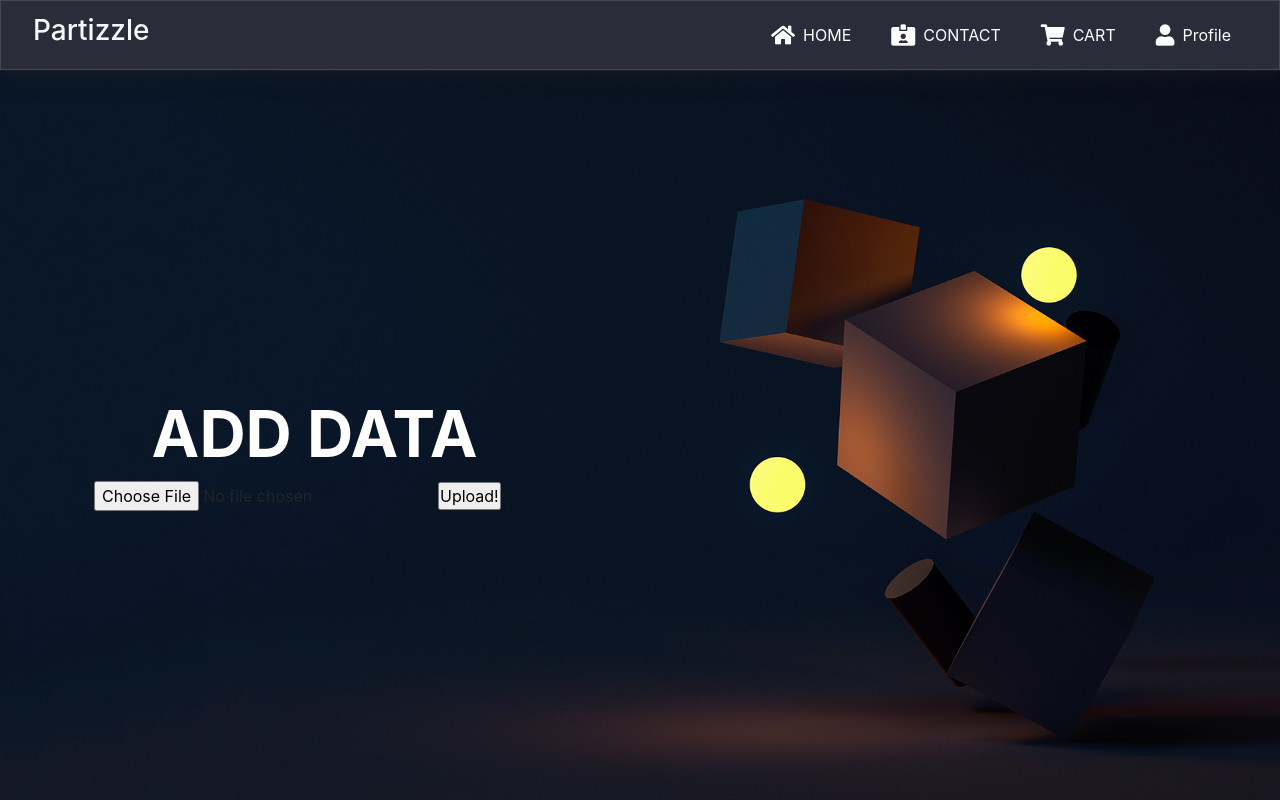
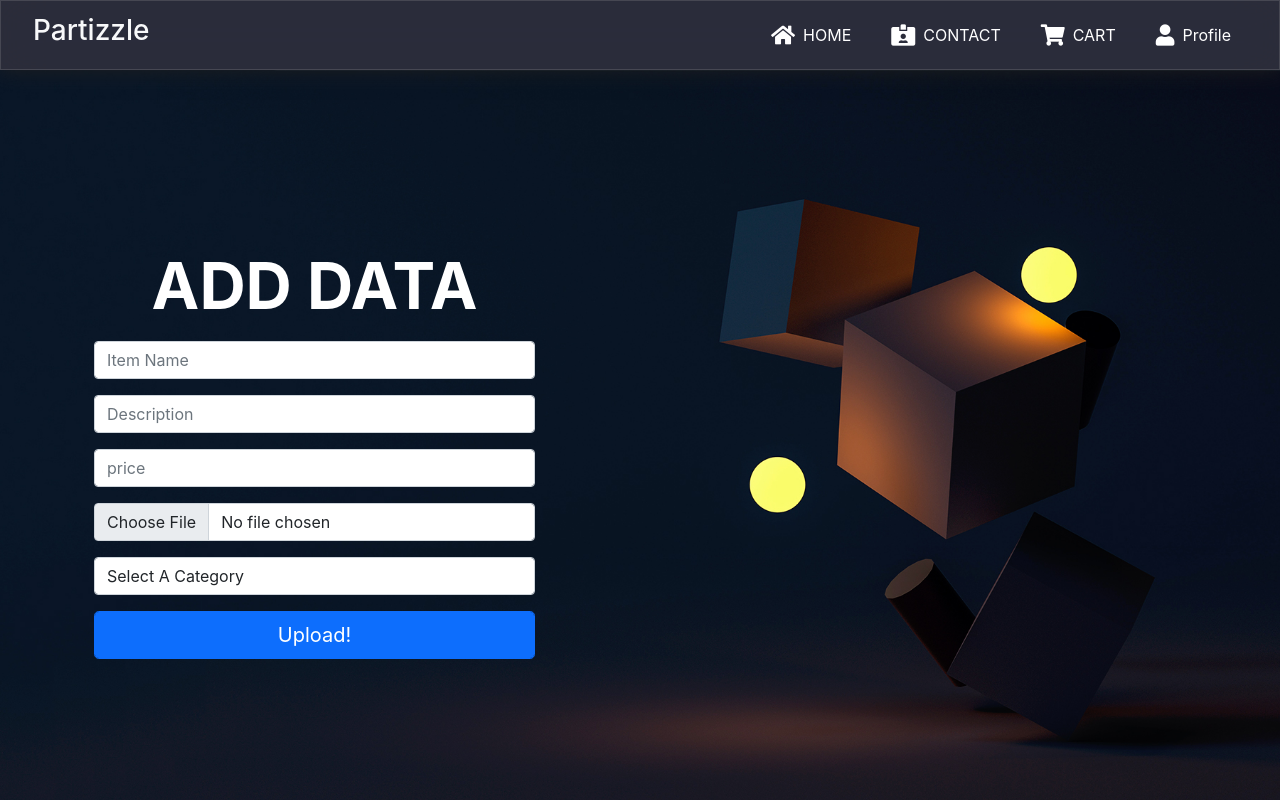
Before and after one commit to amansandhu2718/partizzle, a React (Create React App) app in the folder Frontend/partizzlefrontend/: page /admin in a window 1280 px wide. Shown: the top 800 px of the page. Built offline with nearby package versions, Linux system fonts and the light colour scheme.

Commit message:
Image Upload

```diff
--- a/Frontend/partizzlefrontend/src/pages/Admin/Admin.js
+++ b/Frontend/partizzlefrontend/src/pages/Admin/Admin.js
@@ -41,13 +41,22 @@ export default function Login() {
                 <div className="writings my-auto">
                   <h1 className="mainheading">ADD DATA</h1>
                   <form
-      id='uploadForm'
-      action='http://localhost:5000/add-data'
-      method='post'
-      encType="multipart/form-data">
-        <input type="file" name="sampleFile" />
-        <input type='submit' value='Upload!' />
-    </form>
+                  id='uploadForm'
+                  action='http://localhost:5000/add-data'
+                  method='post'
+                  encType="multipart/form-data">
+                    <input type="text" name="name" placeholder="Item Name" className="form-control mt-3" />
+                    <input type="text" name="description" placeholder="Description" className="form-control mt-3" />
+                    <input type="number" name="price" placeholder="price" className="form-control mt-3" />
+                    <input type="file" name="sampleFile" className="form-control mt-3" />
+                    <select className="form-control mt-3" name="category">
+                    <option name="">Select A Category</option>
+                      <option name="food">Food</option>
+                      <option name="drinks">Drinks</option>
+                      <option name="Decor">Decor</option>
+                    </select>
+                    <input type='submit' value='Upload!' className="form-control mt-3 btn btn-lg btn-primary " />
+                  </form>
                   {/* <form
                     action=""
                     method="post"
--- a/Frontend/partizzlefrontend/src/pages/beverages/Beverages.js
+++ b/Frontend/partizzlefrontend/src/pages/beverages/Beverages.js
@@ -1,18 +1,14 @@
 import React from "react";
 import { useState,useEffect } from "react";
-import faker from "faker";
 import Card from "../../comps/card/Card";
 import Navbar from "../../comps/header/Navbar";
 import "./beverages.css";
-//import W3 from "../../assets/images/w3.jpeg";
 import ABC from "../../assets/images/drinkbg.png";
 import { ToastContainer, toast } from "react-toastify";
 import "react-toastify/dist/ReactToastify.css";
 import Footer from "../../comps/Footer/Footer";
 import Axios from 'axios'
-import beverages_data from "../home/data.json";
 import coke from "../../assets/images/coke.webp";
-//import { lorem } from "faker/locale/az";
 
 
 
@@ -20,6 +16,7 @@ import coke from "../../assets/images/coke.webp";
 function Beverages(props) {
 
   useEffect(() => {
+    console.log("running");
     getData();
   },[]);
 
@@ -35,19 +32,40 @@ function Beverages(props) {
 
   };
 
+  var reader = new FileReader;
 
+  const printcard = ()=>{
+    console.log(mydata);
+    if (mydata.length>0) {
+      const abc = mydata.map((element)=>{
+        return(<Card
+        itemTitle={element.name}
+        itemId={element.id}
+        itemDesc={element.description}
+        itemPrice={element.price}
+        itemPhoto={element.image}
+        xyz={notify}
+       /> )
+       })
+      return abc;
+    }
+    else{
+      const abc = "Loading..."
+      return abc;
+    }
+  }
 
  function getData() {
 
    Axios.get("http://localhost:5000/beverages").then(res=>{
+     console.log(res.data);
     setmydata(res.data);
     })
+}
 
-}
 return (
     <>
       <ToastContainer />
-      {console.log(mydata)}
       <Navbar />
       <div className="container mt-3">
         <img src={ABC} alt="blaw" className="img-fluid" />
@@ -56,16 +74,9 @@ return (
       <div className="products container">
 
 
-{mydata.map((element)=>{
- return(<Card
- itemTitle={element.name}
- itemId={element.id}
- itemDesc={element.description}
- itemPrice={element.price}
- itemPhoto={coke}
- xyz={notify}
-/> )
-})}
+{
+printcard()
+}
 
 
 
```
Also changed, not shown: Frontend/partizzlefrontend/src/comps/card/Card.js (+2 -1 lines), 2 other files (tests, documents, lock files or other folders).
